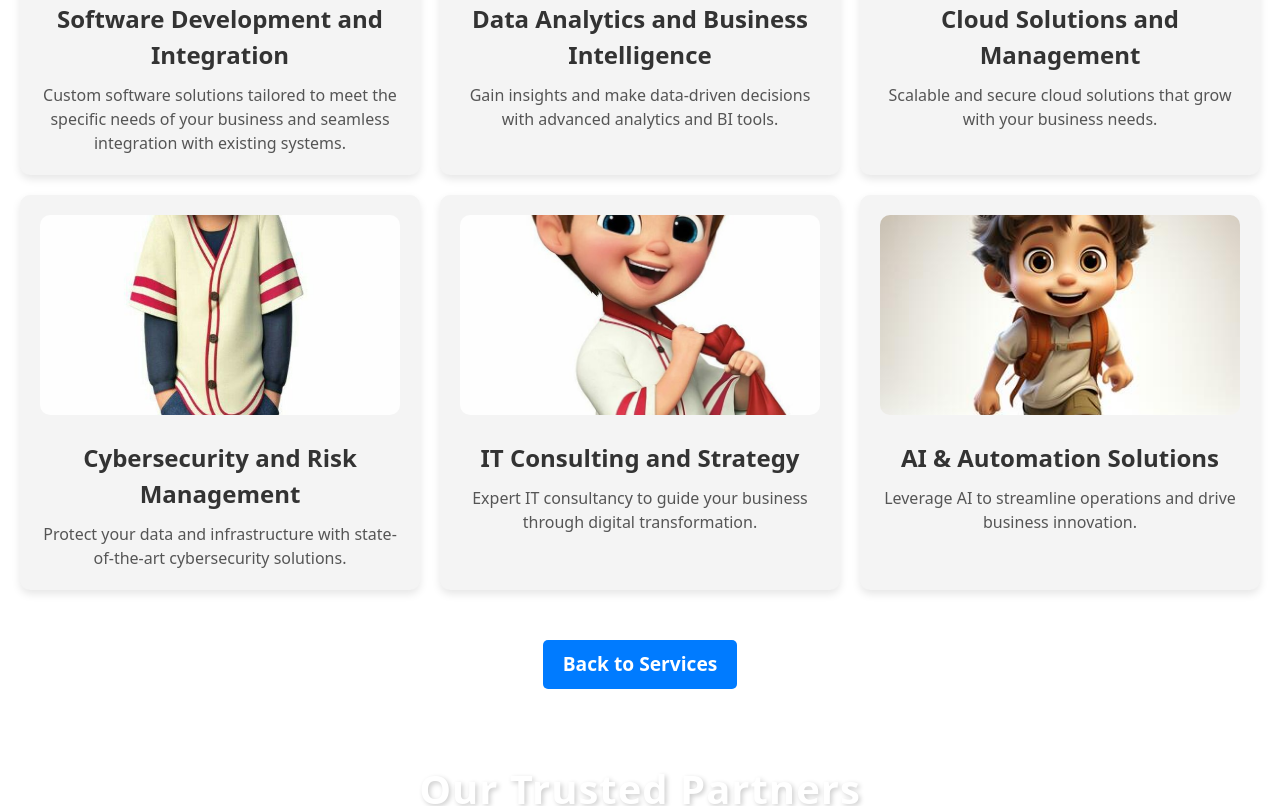
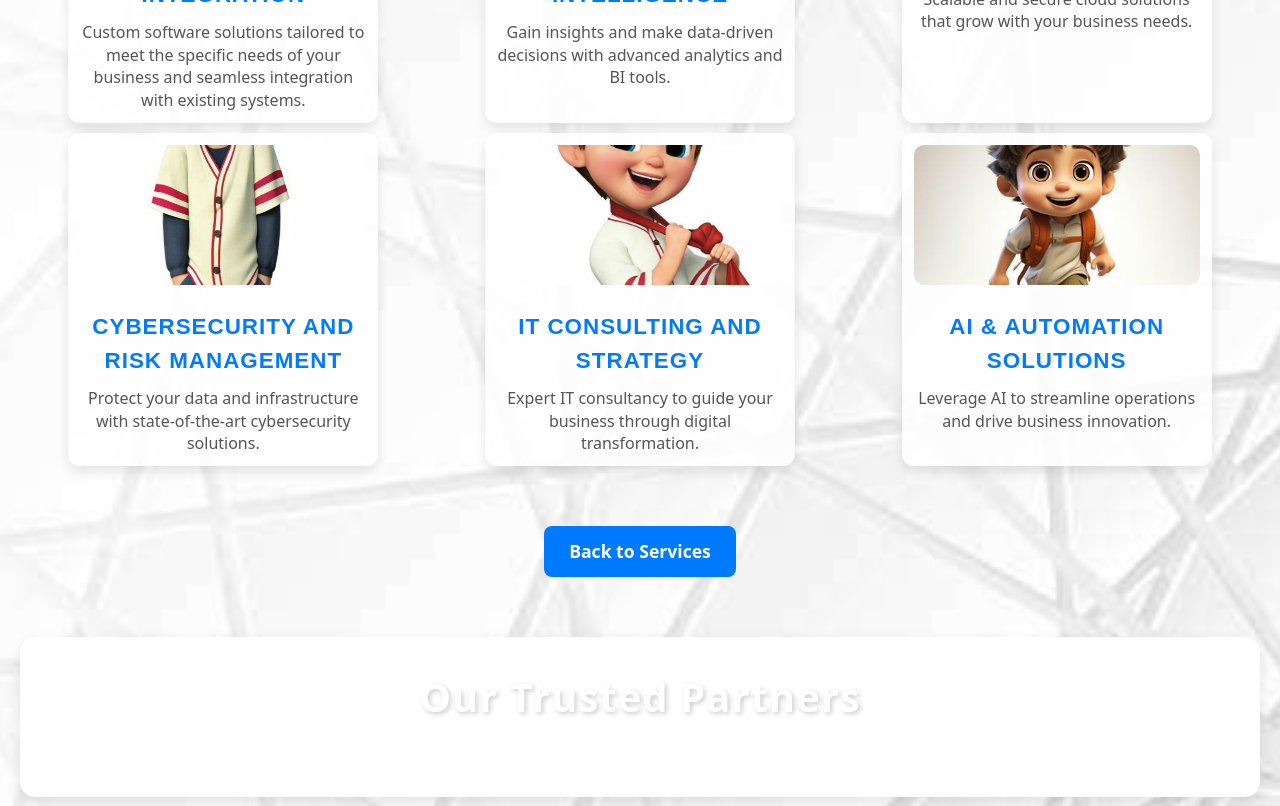
Before and after one commit to mperwe/iisl_website, a React (Create React App) app: page /cyber in a window 1280 px wide. Shown: the part 460-1266 px from the top of the page. Built offline with nearby package versions, Linux system fonts and the light colour scheme.

Commit message:
edit pages

```diff
--- a/src/pages/styles.css
+++ b/src/pages/styles.css
@@ -1,88 +1,100 @@
 /* General Layout */
 .styles-container {
   padding: 20px;
-    max-width: 1500px;
-    margin: 50px auto; /* Added top margin to lower content */
-    padding-top: 70px; /* Ensures content starts below any fixed header/menu */
+  max-width: 1400px;
+  margin: 50px auto;
+  padding-top: 60px;
+  background: url('bg1.jpg') no-repeat center center/cover;
+  border-radius: 15px;
+  box-shadow: 0 6px 15px rgba(0, 0, 0, 0.1);
 }
 
 /* Services Section Title */
 .styles-title {
   text-align: center;
-    font-size: 2.5rem;
-    margin-bottom: 40px;
+  font-size: 2rem;
+  margin-bottom: 30px;
   color: #333;
+  font-family: 'Arial', sans-serif;
+  text-transform: uppercase;
+  letter-spacing: 1px;
 }
 
 /* Services Grid */
 .styles-grid {
   display: grid;
   grid-template-columns: repeat(3, 1fr); /* 3 columns for desktop */
-    gap: 20px;
-    margin-top: 50px; /* Added spacing above the grid */
-    margin-bottom: 30px;
+  gap: 10px; /* Reduced space between cards */
+  margin-top: 40px;
+  margin-bottom: 40px;
 }
 
 @media (max-width: 768px) {
   .styles-grid {
     grid-template-columns: repeat(2, 1fr); /* 2 columns for tablets */
-      margin-top: 30px; /* Adjusted for smaller screens */
+    margin-top: 30px;
   }
 }
 
 @media (max-width: 480px) {
   .styles-grid {
     grid-template-columns: 1fr; /* 1 column for mobile */
-      margin-top: 20px; /* Adjusted for mobile */
+    margin-top: 20px;
   }
 }
 
 /* Service Cards */
 .styles-card {
-    background-color: #f4f4f4;
-    padding: 20px;
-    border-radius: 10px;
-    box-shadow: 0 4px 8px rgba(0, 0, 0, 0.1);
+  background-color: rgba(255, 255, 255, 0.85);
+  padding: 12px; /* Reduced padding */
+  border-radius: 12px;
+  box-shadow: 0 6px 12px rgba(0, 0, 0, 0.1);
   text-align: center;
-    transition: all 0.3s ease;
+  transition: all 0.3s ease-in-out;
   display: flex;
   flex-direction: column;
   align-items: center;
+  max-width: 310px; /* Increased width slightly */
+  margin: 0 auto;
+  min-height: 250px; /* Reduced height */
 }
 
 .styles-card:hover {
-    transform: scale(1.05);
-    box-shadow: 0 6px 12px rgba(0, 0, 0, 0.15);
+  transform: translateY(-6px);
+  box-shadow: 0 8px 18px rgba(0, 0, 0, 0.2);
 }
 
 .styles-image {
   width: 100%;
-    height: 200px;
+  height: 140px; /* Reduced height */
   object-fit: cover;
   border-radius: 10px;
   margin-bottom: 15px;
 }
 
 .styles-title {
-    font-size: 1.5rem;
+  font-size: 1.4rem;
   font-weight: bold;
   margin: 10px 0;
-    color: #333;
+  color: #007bff;
+  text-transform: uppercase;
 }
 
 .styles-description {
   font-size: 1rem;
   color: #555;
   text-align: center;
+  line-height: 1.4;
 }
 
 /* Business Partners Section */
 .partners-section {
-    padding: 20px;
-    margin-top: 50px; /* Added spacing above the section */
-    margin-bottom: 30px;
+  padding: 30px;
+  margin-top: 60px;
+  margin-bottom: 40px;
   background-color: #fff;
-    border-radius: 10px;
+  border-radius: 15px;
+  box-shadow: 0 6px 15px rgba(0, 0, 0, 0.1);
 }
 
 .partners-logos {
@@ -90,26 +102,39 @@
   justify-content: center;
   gap: 20px;
   flex-wrap: wrap;
+  align-items: center;
+}
+
+.partners-logos img {
+  max-width: 100px;
+  margin: 10px;
+  transition: transform 0.3s ease;
+}
+
+.partners-logos img:hover {
+  transform: scale(1.1);
 }
 
 /* Back Button */
 .back-button-container {
   text-align: center;
-    margin-top: 40px; /* Increased spacing above the button */
+  margin-top: 40px;
 }
 
 .back-button {
   display: inline-block;
-    padding: 10px 20px;
+  padding: 12px 25px;
   background-color: #007BFF;
   color: white;
   text-decoration: none;
-    border-radius: 5px;
-    font-size: 1.2rem;
-    transition: background-color 0.3s ease;
-    margin-top: 10px;
+  border-radius: 8px;
+  font-size: 1.1rem;
+  font-weight: bold;
+  transition: background-color 0.3s ease, transform 0.3s ease;
+  margin-top: 20px;
 }
 
 .back-button:hover {
   background-color: #0056b3;
+  transform: scale(1.05);
 }
```
Lines whose indentation alone changed are shown as unchanged.
